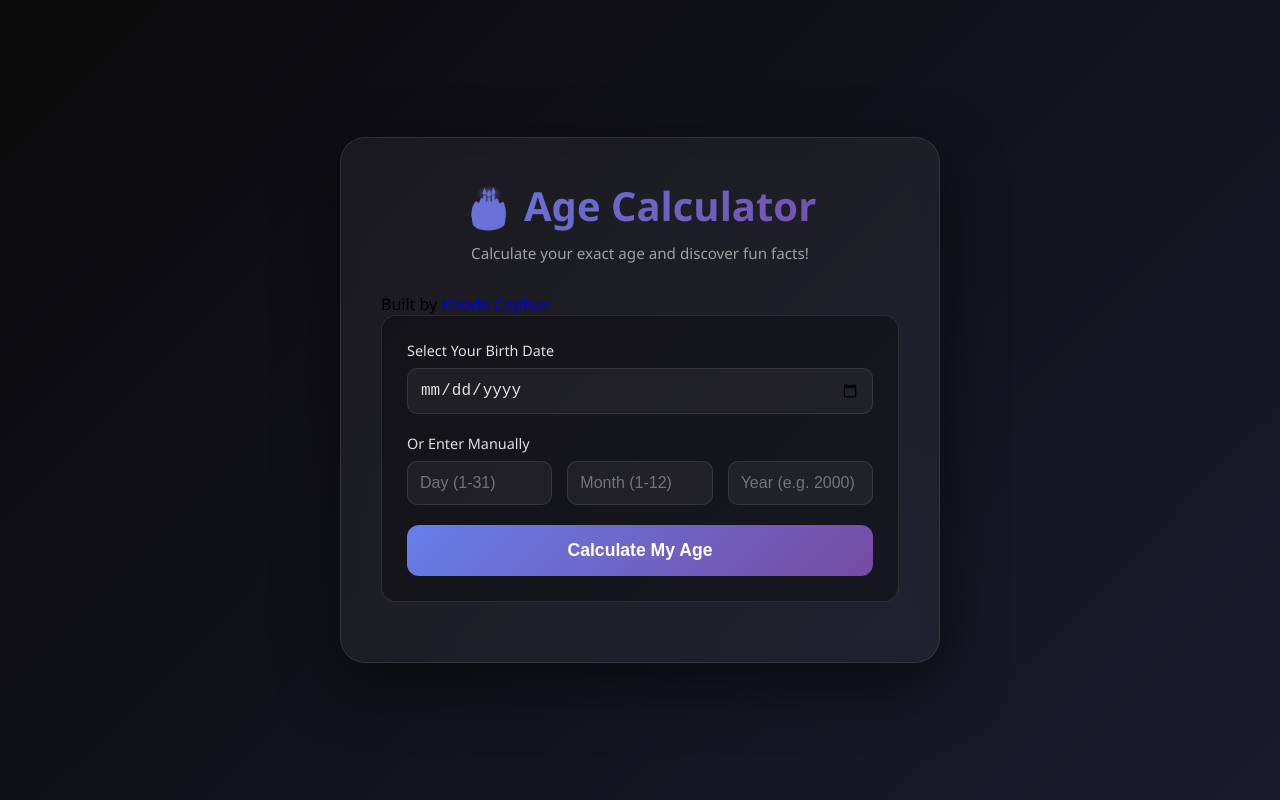
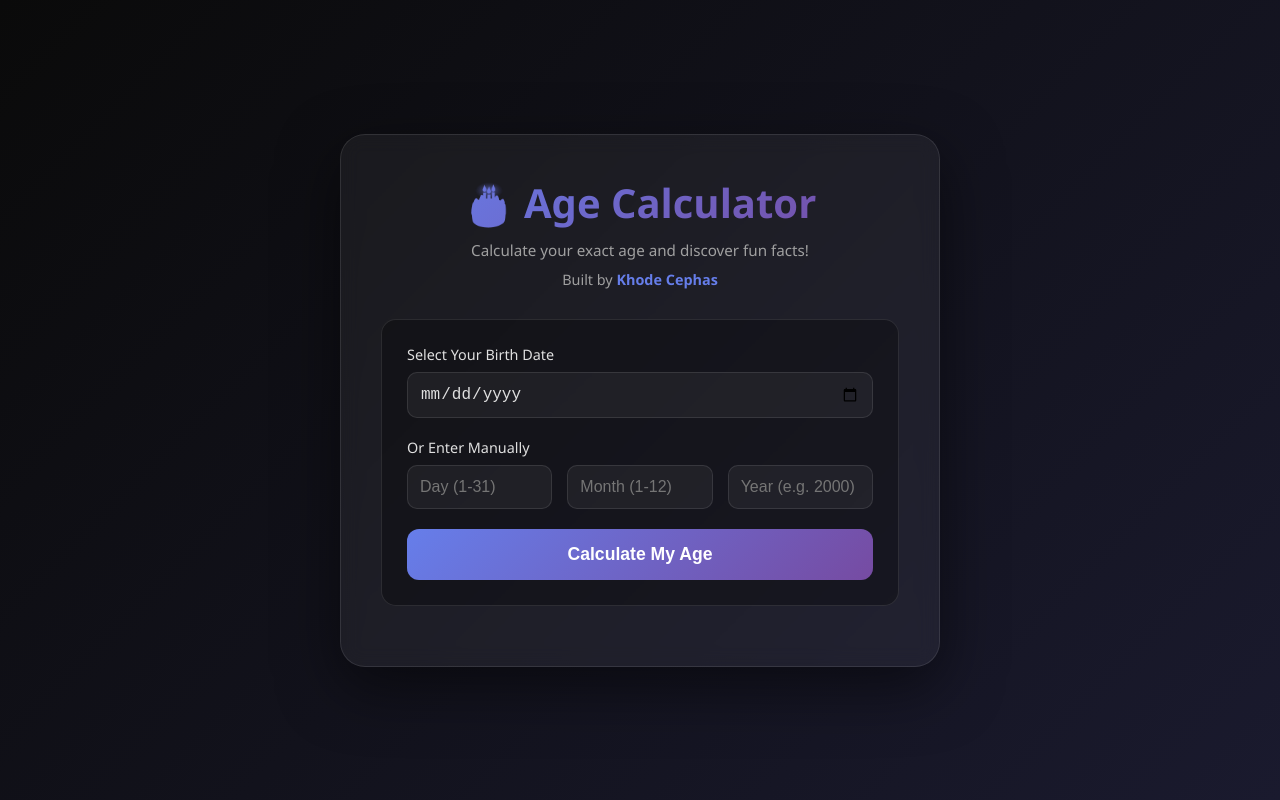
Before and after one commit to khodecephas/age-calculator, a plain HTML site: page index.html in a window 1280 px wide. Drawn offline with Linux system fonts and the light colour scheme.

Commit message:
Refactor styles for improved layout and design

```diff
--- a/styles.css
+++ b/styles.css
@@ -1,4 +1,4 @@
-        * {
+ * {
             margin: 0;
             padding: 0;
             box-sizing: border-box;
@@ -38,8 +38,27 @@
         .subtitle {
             text-align: center;
             color: #a0a0a0;
+            margin-bottom: 10px;
+            font-size: 0.95rem;
+        }
+
+        .credit {
+            text-align: center;
+            color: #a0a0a0;
             margin-bottom: 30px;
-            font-size: 0.95rem;
+            font-size: 0.9rem;
+        }
+
+        .credit a {
+            color: #667eea;
+            text-decoration: none;
+            font-weight: 600;
+            transition: all 0.3s;
+        }
+
+        .credit a:hover {
+            color: #764ba2;
+            text-decoration: underline;
         }
 
         .input-section {
```
